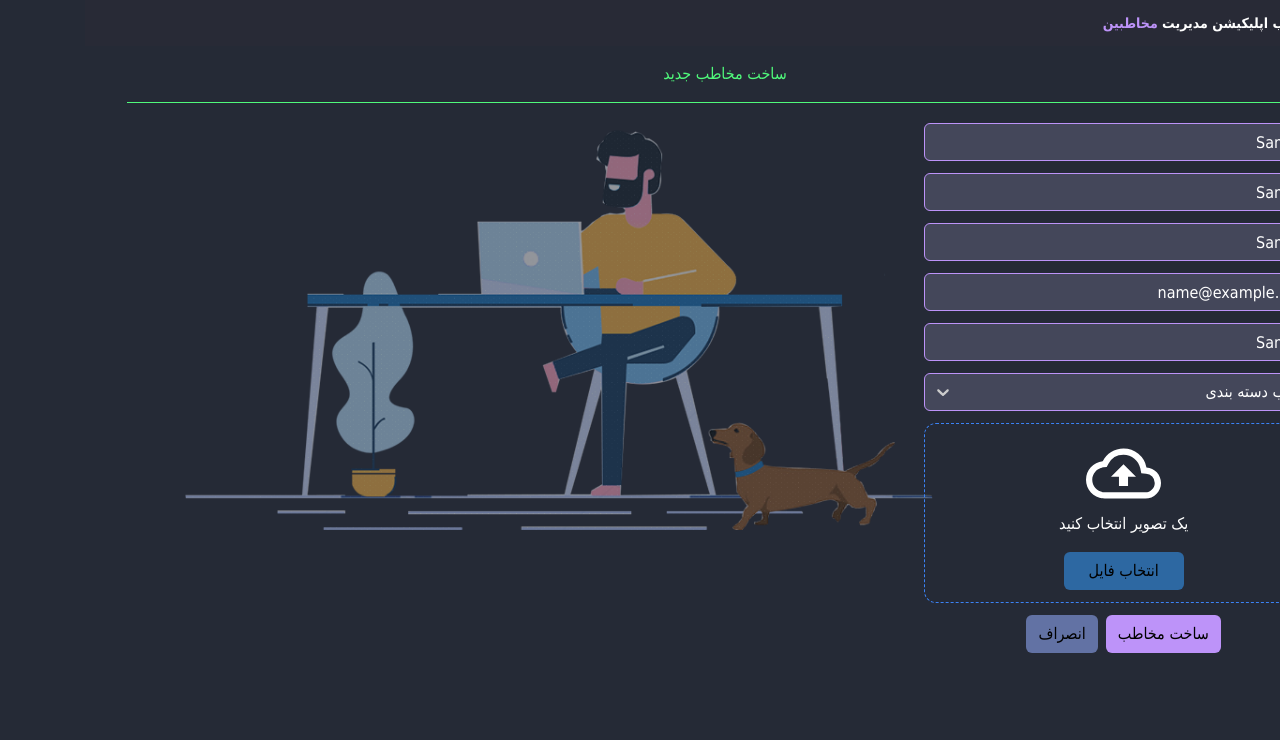
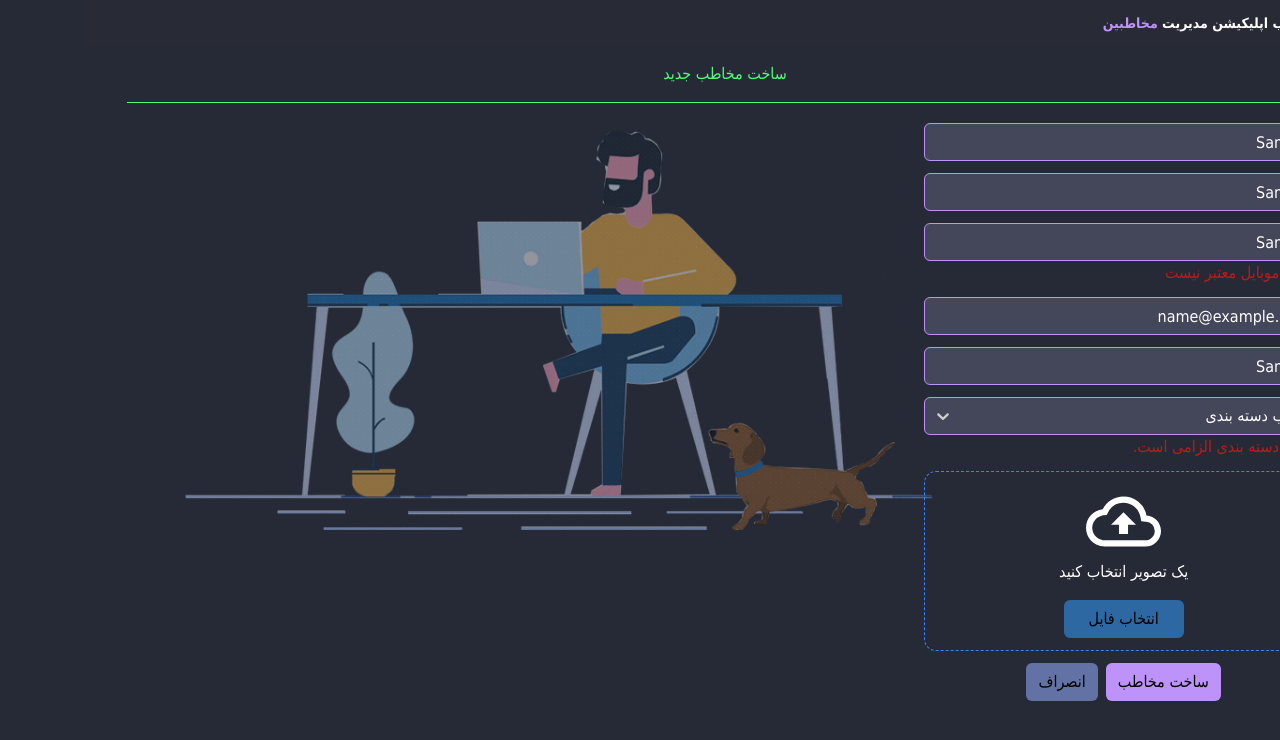
Before and after one commit to MehdiFarshbaf/contact-manager-front, a React (Create React App) app: page /add-contact in a window 1280 px wide. Both pictures are taken after typing "Sample", "Sample", "Sample", "name@example.com", "Sample", "Sample" into the empty fields and a click on the button "ساخت مخاطب". Shown: the top 740 px of the page. Built offline with nearby package versions, Linux system fonts and the light colour scheme; no server answers.

Commit message:
edit inputs and validations

```diff
--- a/src/components/contacts/AddContacts.tsx
+++ b/src/components/contacts/AddContacts.tsx
@@ -29,12 +29,12 @@ const AddContacts = () => {
     const navigate = useNavigate()
 
     const schema = Yup.object().shape({
-        firstName: Yup.string().required(("نام الزامی است.")).min(3),
-        lastName: Yup.string().required(("نام خانوادگی الزامی است.")),
-        mobile: Yup.string().required(("موبایل الزامی است.")),
-        job: Yup.string().required(("شغل الزامی است.")),
-        category_id: Yup.string().required(("انتخاب دسته بندی الزامی است.")),
-        email: Yup.string().email("ایمیل وارد شده معتبر نمی باشد.").required(("ایمیل الزامی است.")),
+        firstName: Yup.string().required("نام الزامی است.").min(3,"نام حداقل باید سه کاراکتر باشد."),
+        lastName: Yup.string().required("نام خانوادگی الزامی است."),
+        mobile: Yup.string().required('موبایل الزامی می باشد.').matches(/^(\+98?)?{?(0?9[0-9]{9,9}}?)$/, 'شماره موبایل معتبر نیست').length(11, 'طول شماره تلفن باید 11 کاراکتر باشد.'),
+        job: Yup.string().required("شغل الزامی است."),
+        category_id: Yup.string().required("انتخاب دسته بندی الزامی است."),
+        email: Yup.string().email("ایمیل وارد شده معتبر نمی باشد.").required("ایمیل الزامی است."),
     });
     const {handleSubmit, control, formState: {errors}, getValues, setValue, reset} = useForm<any>({
         resolver: yupResolver(schema),
--- a/src/components/inputs/SelectInput.tsx
+++ b/src/components/inputs/SelectInput.tsx
@@ -43,7 +43,7 @@ const SelectInput: FC<IProps> = ({ classNames, name, list, control, isLoading, p
                 name={name}
                 control={control}
             />
-            {errors[name] && <p className={`text-red-700 ${classNames?.classError}`}>{errors.firstName?.message}</p>}
+            {errors[name] && <p className={`text-red-700 ${classNames?.classError}`}>{errors[name]?.message}</p>}
         </div>
     )
 }
--- a/src/components/inputs/TextInput.tsx
+++ b/src/components/inputs/TextInput.tsx
@@ -32,7 +32,7 @@ const TextInput: FC<IProps> = ({name="", control, errors,placeholder = "", label
                 name={name}
                 control={control}
             />
-            {errors[name] && <p className={`text-red-700 ${classNames?.classError}`}>{errors.firstName?.message}</p>}
+            {errors[name] && <p className={`text-red-700 ${classNames?.classError}`}>{errors[name]?.message}</p>}
         </div>
     )
 }
--- a/src/pages/EditContact.tsx
+++ b/src/pages/EditContact.tsx
@@ -30,12 +30,12 @@ const EditContact = () => {
     const navigate = useNavigate()
 
     const schema = Yup.object().shape({
-        firstName: Yup.string().required(("نام الزامی است.")).min(3),
-        lastName: Yup.string().required(("نام خانوادگی الزامی است.")),
-        mobile: Yup.string().required(("موبایل الزامی است.")),
-        job: Yup.string().required(("شغل الزامی است.")),
-        category_id: Yup.string().required(("انتخاب دسته بندی الزامی است.")),
-        email: Yup.string().email("ایمیل وارد شده معتبر نمی باشد.").required(("ایمیل الزامی است.")),
+        firstName: Yup.string().required("نام الزامی است.").min(3,"نام حداقل باید سه کاراکتر باشد."),
+        lastName: Yup.string().required("نام خانوادگی الزامی است."),
+        mobile: Yup.string().required('موبایل الزامی می باشد.').matches(/^(\+98?)?{?(0?9[0-9]{9,9}}?)$/, 'شماره موبایل معتبر نیست').length(11, 'طول شماره تلفن باید 11 کاراکتر باشد.'),
+        job: Yup.string().required("شغل الزامی است."),
+        category_id: Yup.string().required("انتخاب دسته بندی الزامی است."),
+        email: Yup.string().email("ایمیل وارد شده معتبر نمی باشد.").required("ایمیل الزامی است."),
     });
     const {handleSubmit, control, formState: {errors}, getValues, setValue, reset} = useForm<any>({
         resolver: yupResolver(schema),
```
